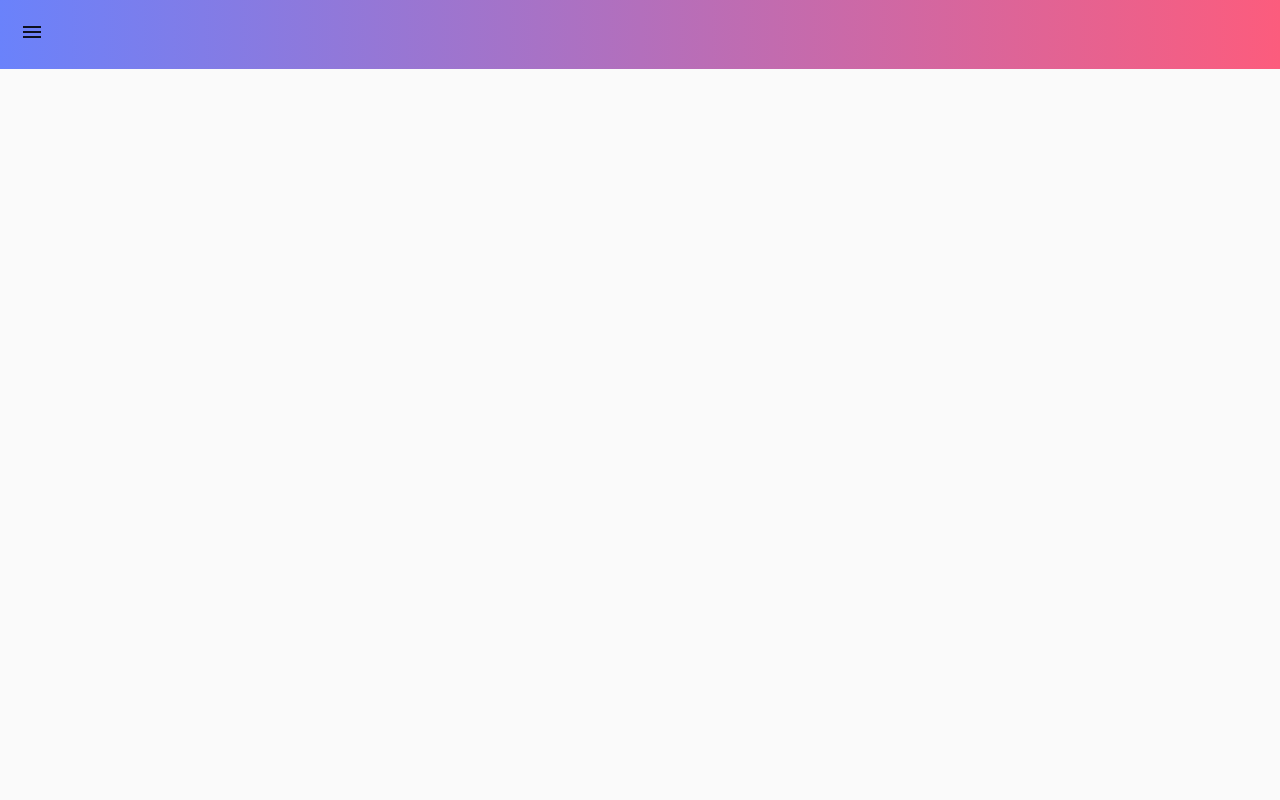
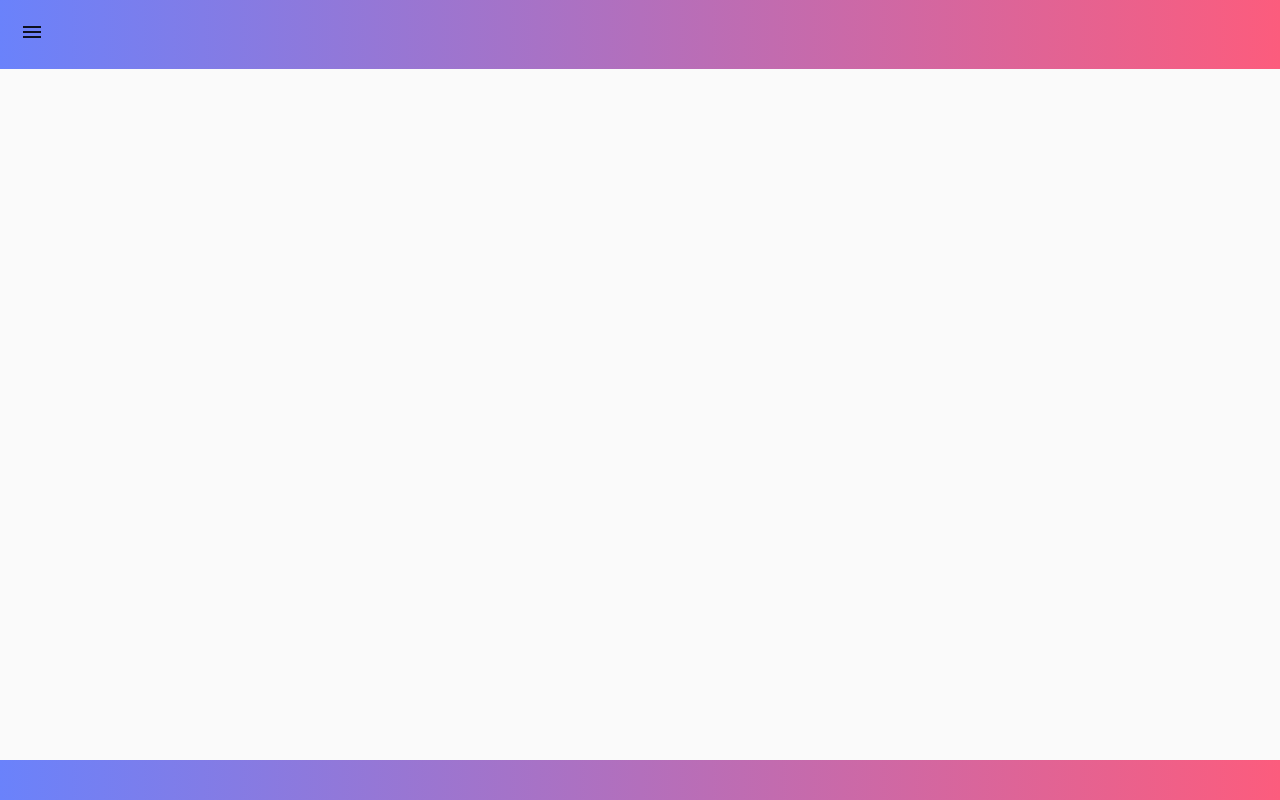
Before and after one commit to Levandovski/react-study-material-ui, a React (Create React App) app: page /menu in a window 1280 px wide. Built offline with nearby package versions, Linux system fonts and the light colour scheme.

Commit message:
Nova implementação de footer na pagina

```diff
--- a/src/pages/Menu/Menu.jsx
+++ b/src/pages/Menu/Menu.jsx
@@ -13,7 +13,7 @@ import ExpandLess from '@material-ui/icons/ExpandLess';
 import ExpandMore from '@material-ui/icons/ExpandMore';
 import StarBorder from '@material-ui/icons/StarBorder';
 import MenuIcon from '@material-ui/icons/Menu';
-import {Container} from './Style';
+import {Body, Header, Footer} from './Style';
 import { useState } from 'react';
 
 const useStyles = makeStyles((theme) => ({
@@ -59,9 +59,10 @@ export const Menu = () => {
 
   return (
     <>
-    <Container>
+    <Header>
       <MenuIcon onClick={mostrarMenu} />
-    </Container>
+    </Header>
+    <Body>
       <List
         component="nav"
         aria-labelledby="nested-list-subheader"
@@ -102,6 +103,8 @@ export const Menu = () => {
           </List>
         </Collapse>
       </List>
+      <Footer />
+    </Body>
     </>
     );
 }
--- a/src/pages/Menu/Style.js
+++ b/src/pages/Menu/Style.js
@@ -1,9 +1,24 @@
 import styled from 'styled-components';
 
-export const Container = styled.div`
+
+export const Body = styled.body`
+  height:100%;
+`;
+export const Header = styled.div`
   background:#ccc;
   background: #FC5C7D;  /* fallback for old browsers */
   background: -webkit-linear-gradient(to right, #6A82FB, #FC5C7D);  /* Chrome 10-25, Safari 5.1-6 */
   background: linear-gradient(to right, #6A82FB, #FC5C7D); /* W3C, IE 10+/ Edge, Firefox 16+, Chrome 26+, Opera 12+, Safari 7+ */
   padding:20px;
 `;
+
+export const Footer = styled.div`
+  background:#ccc;
+  background: #FC5C7D;  /* fallback for old browsers */
+  background: -webkit-linear-gradient(to right, #6A82FB, #FC5C7D);  /* Chrome 10-25, Safari 5.1-6 */
+  background: linear-gradient(to right, #6A82FB, #FC5C7D); /* W3C, IE 10+/ Edge, Firefox 16+, Chrome 26+, Opera 12+, Safari 7+ */
+  padding:20px;
+  position:absolute;
+  bottom:0;
+  width:100%;
+`;
```
Lines whose indentation alone changed are shown as unchanged.
